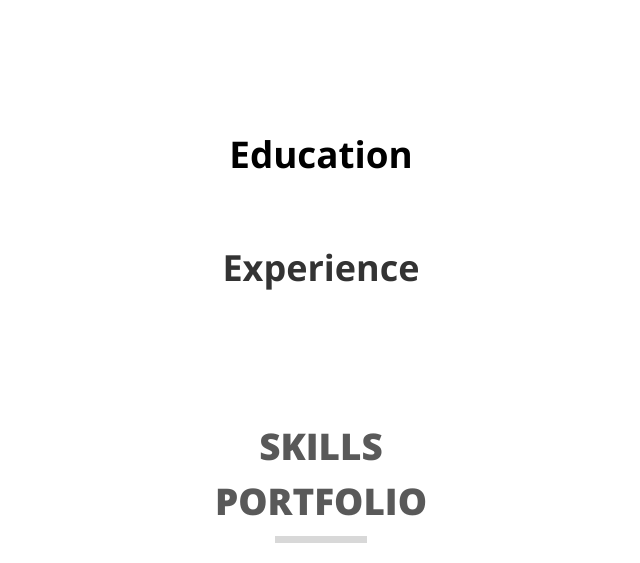
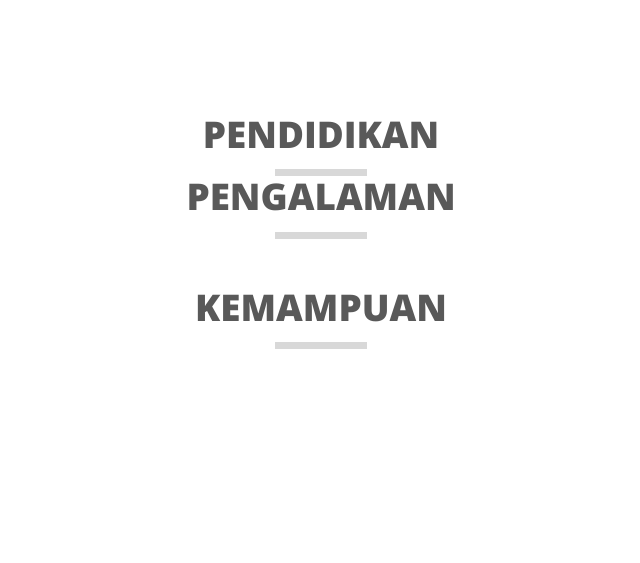
Before and after one commit to maharani1946/cv, a CodeIgniter app: page /cv/ in a window 1280 px wide. Shown: the part 490-1053 px from the top of the page, without its empty margins (319-959 px from the left). Run offline with CodeIgniter, Linux system fonts and the light colour scheme; data that the repository does not hold is empty; some libraries are stand-ins or nearby versions; some web fonts are replaced.

Commit message:
second commit

```diff
--- a/application/views/home.php
+++ b/application/views/home.php
@@ -60,7 +60,6 @@ License URL: http://creativecommons.org/licenses/by/3.0/
 					<li><a class="scroll" href="#about">Resume</a></li>
 					<li><a class="scroll" href="#skills">Skills</a></li>
 					<li><a class="scroll" href="#portfolio">Portfolio</a></li>
-					<li><a class="scroll" href="#contact">Contact</a></li>
 				</ul>
 			</nav>
 		<div class="clearfix">
@@ -170,7 +169,10 @@ License URL: http://creativecommons.org/licenses/by/3.0/
 		<div class="container">
 			<div class="bottom-grid">
 				<div class="col-md-14 bottom-grid-left">
-					<center><h3>Education</h3></center>
+				<div class="head-section text-center">
+					<h2> Pendidikan </h2>
+					<span> </span>
+				</div>
 					<?php
 						  foreach ($pendidikan as $data) {
 						?>
@@ -193,7 +195,10 @@ License URL: http://creativecommons.org/licenses/by/3.0/
 						?>
 				</div>
 				<div>
-					<center><h1><b>Experience</b></h1></center>
+				<div class="head-section text-center">
+					<h2> Pengalaman </h2>
+					<span> </span>
+				</div>
 					<?php
 						  foreach ($pengalaman as $data) {
 						?>
@@ -208,7 +213,6 @@ License URL: http://creativecommons.org/licenses/by/3.0/
 							</div>
 							<div class="clearfix"> </div>
 						</div>
-
 				</div>
 				<?php
 				  }
@@ -220,9 +224,14 @@ License URL: http://creativecommons.org/licenses/by/3.0/
 <!--skills-->
 <div class="skills" id="skills">
 	<div class="container">
-		<div class="skills-info">
-			<h3>Skills</h3>
+
+		<div class="skills-info span">
+		<div class="head-section text-center">
+					<h2> Kemampuan </h2>
+					<span> </span>
+				</div>
 				<div class="study2">
+				<div class="skill">
 					<?php
 						  foreach ($skill as $data) {
 						?>
@@ -272,14 +281,9 @@ License URL: http://creativecommons.org/licenses/by/3.0/
 <!--/portfolio-->
 <!--/contact-->
 <div class="footer">
-
 	<div class="copy">
-	<div class="collapse navbar-collapse">
-	<a href="#"><div class='glyphicon glyphicon-phone'></div>  Whatsaap</a>
-	</div>
 		<div class="container">
-		<p>Copyright © 2019 Natasyah. All Rights Reserved </a></p>
-		</div>
+		<p>Copyright © 2019 Natasyah. All Rights Reserved | Design by <a href="http://w3layouts.com/">W3layouts</a></p>
    </div>
 </div>
    <script type="text/javascript">
@@ -298,6 +302,6 @@ License URL: http://creativecommons.org/licenses/by/3.0/
 						});
 					</script>
 				<a href="#" id="toTop" style="display: block;"><span id="toTopHover"></span><span id="toTopHover"></span> <span id="toTopHover" style="opacity: 1;"> </span></a>
-</div>
+<!-- </div> -->
 </body>
 </html>
--- a/assets/css/style.css
+++ b/assets/css/style.css
@@ -291,6 +291,7 @@ font-size: 2.6em;
 .about{
 	padding:6em 0 5em;
 }
+
 .head-section h2{
 	font-weight: 900;
 	color: #595959;
@@ -360,7 +361,7 @@ font-size: 2.6em;
     float: left;
     width: 17%;
     margin-right: 5%;
-    background: rgb(241, 238, 9);
+    background: rgb(135, 176, 238);
     border-radius: 6px;
     -webkit-border-radius: 6px;
     -moz-border-radius: 6px;
@@ -384,7 +385,7 @@ font-size: 2.6em;
     font-weight: 300;
 }
 .year2 {
-    background: #2ceded;
+    background: #9b71e9;
 }
 .year h5 {
     color: rgb(58, 39, 39);
@@ -393,6 +394,12 @@ font-size: 2.6em;
 }
 /*--/details--*/
 /*--skills--*/
+.skill {
+    background: #ffffff;
+    margin-top: 50px;
+    min-height: 350px;
+	position: relative;
+}
 .skills-info h3 {
     font-weight: 900;
     color: #595959;
@@ -410,7 +417,7 @@ font-size: 2.6em;
     height: 7px;
 }
 .skills {
-     margin: 6em 0 5em;
+     margin: 1em 0 0em;
 }
 .grid_2 h3 {
   text-transform: uppercase;
@@ -426,7 +433,7 @@ font-size: 2.6em;
     position: relative;
 }
 .study2 h4 {
-  padding-bottom: 9px;
+  padding-bottom: 7px;
   font-size: 1.2em;
   color: #000;
 }
@@ -447,7 +454,7 @@ font-size: 2.6em;
   background-color: #32ed2c;
 }
 .progress-bar-info {
-  background-color: #eda02c;
+  background-color: #2cc6ed;
 }
 .progress-bar-warning {
   background-color: #ed2cd3;
@@ -809,7 +816,7 @@ color:#fff;
 /*--footer--*/
 .copy {
     background: #2c58ed;
-    padding: 4em 0;
+    padding: 3em 0;
 	text-align: center;
 	margin-top: 50px;
 }
```
